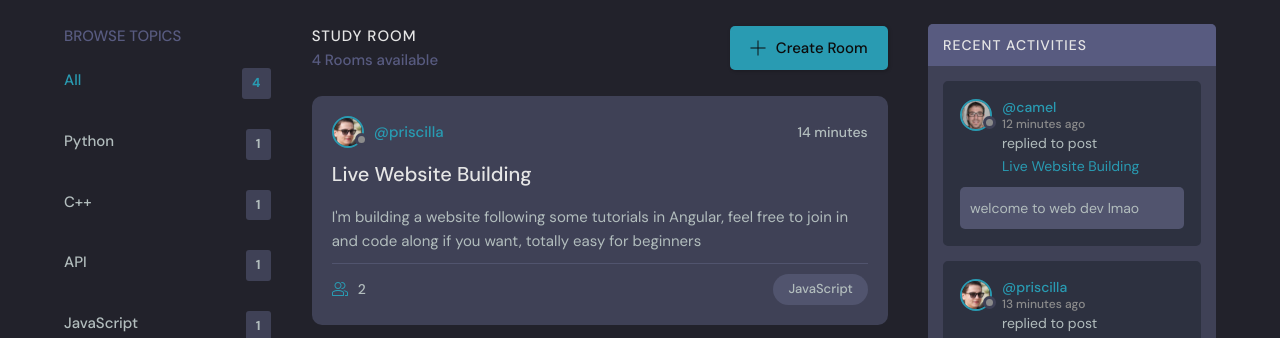
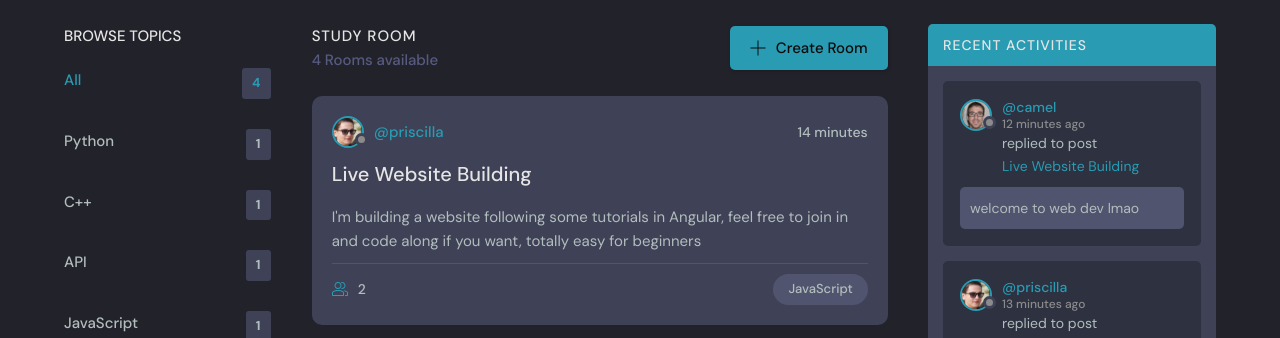
Before and after one commit to cremegon/django-webapp, a Django app: page / in a window 1280 px wide. Shown: the part 80-418 px from the top of the page. Run offline with Django 5.2, Linux system fonts and the light colour scheme; data comes from the database, SQL or seed files in the repository; both versions use the stored data as it was after the commit; parts of the project's set-up code (start-up, migrations or seed data) failed here and were passed over.

Commit message:
add: minor css changes

```diff
--- a/static/styles/style.css
+++ b/static/styles/style.css
@@ -566,7 +566,7 @@ a {
 .topics__header h2 {
   text-transform: uppercase;
   font-weight: 500;
-  color: var(--color-dark-light);
+  color: var(--color-light);
 }
 
 .topics__list {
@@ -740,7 +740,7 @@ a {
 }
 
 .activities__header h2 {
-  background-color: var(--color-dark-light);
+  background-color: var(--color-main);
   text-transform: uppercase;
   font-weight: 500;
   padding: 1rem 1.5rem;
```
Also changed, not shown: db.sqlite3.
